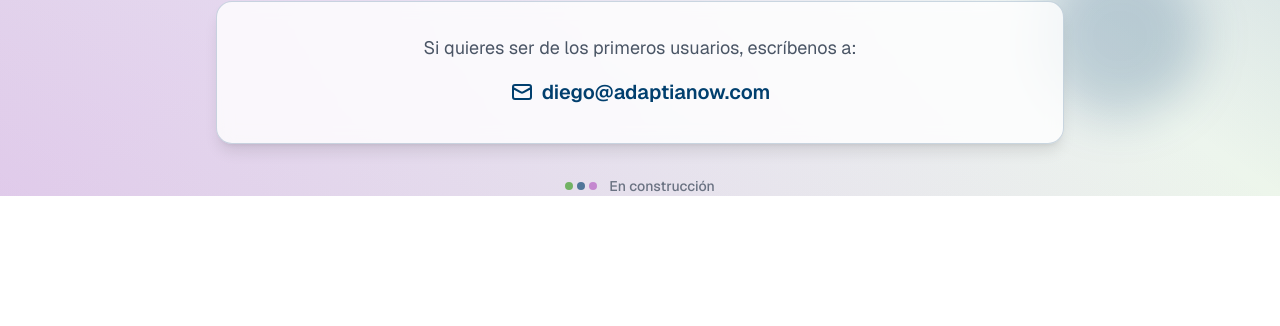
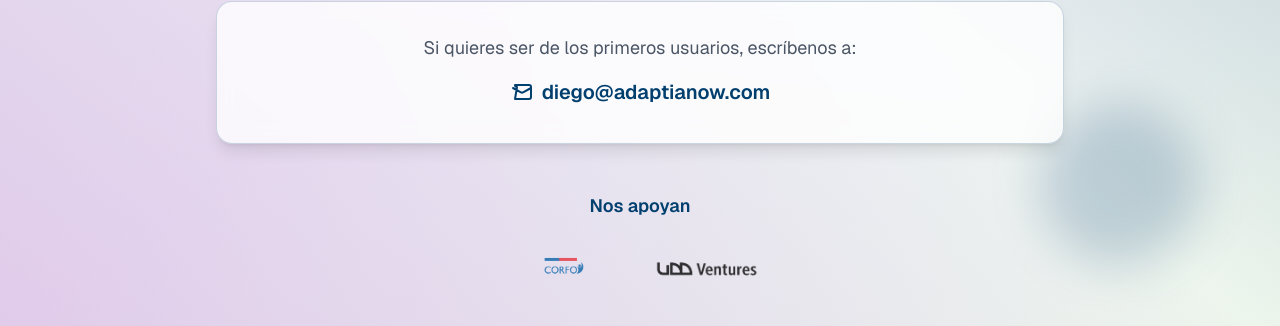
Before and after one commit to diegoreyerosadaptia/adaptia-front-end-nextjs, a Next.js app: page / in a window 1280 px wide. Shown: the part 685-1011 px from the top of the page. Before the commit the page ends 881 px from the top, so only its background shows below. Built offline with nearby package versions, Linux system fonts and the light colour scheme.

Commit message:
feat: add "Nos apoyan" sponsors section
Add CORFO and UDD Ventures logos below contact info.

#VERCEL_SKIP

Co-authored-by: null <228814307+diegoreyerosadaptia@users.noreply.github.com>

```diff
--- a/app/page.tsx
+++ b/app/page.tsx
@@ -50,11 +50,35 @@ export default function ComingSoonPage() {
                   strokeLinecap="round"
                   strokeLinejoin="round"
                   strokeWidth={2}
-                  d="M3 8l7.89 4.26a2 2 0 002.22 0L21 8M5 19h14a2 2 0 002-2V7a2 2 0 00-2-2H5a2 2 0 00-2 2v10a2 2 0 002 2z"
+                  d="M3 8l7.89 4.26a2 2 0 002.22 0L21 8M5 19h14a2 2 0 002-2V7a2 2 0 00-2-2H5a2 2 0 002 2z"
                 />
               </svg>
               diego@adaptianow.com
             </a>
+          </div>
+
+          <div className="mt-12">
+            <h2 className="text-lg font-semibold text-[#013f6e] mb-6">Nos apoyan</h2>
+            <div className="flex items-center justify-center gap-8 md:gap-12">
+              <div className="flex-shrink-0">
+                <Image
+                  src="/corfo-logo.png"
+                  alt="CORFO"
+                  width={120}
+                  height={60}
+                  className="h-12 w-auto opacity-80 hover:opacity-100 transition-opacity duration-200"
+                />
+              </div>
+              <div className="flex-shrink-0">
+                <Image
+                  src="/udd-ventures-logo.webp"
+                  alt="UDD Ventures"
+                  width={140}
+                  height={40}
+                  className="h-10 w-auto opacity-80 hover:opacity-100 transition-opacity duration-200"
+                />
+              </div>
+            </div>
           </div>
 
           {/* Status indicator */}
```
Also changed, not shown: public/corfo-logo.png (added), public/udd-ventures-logo.webp (added).
